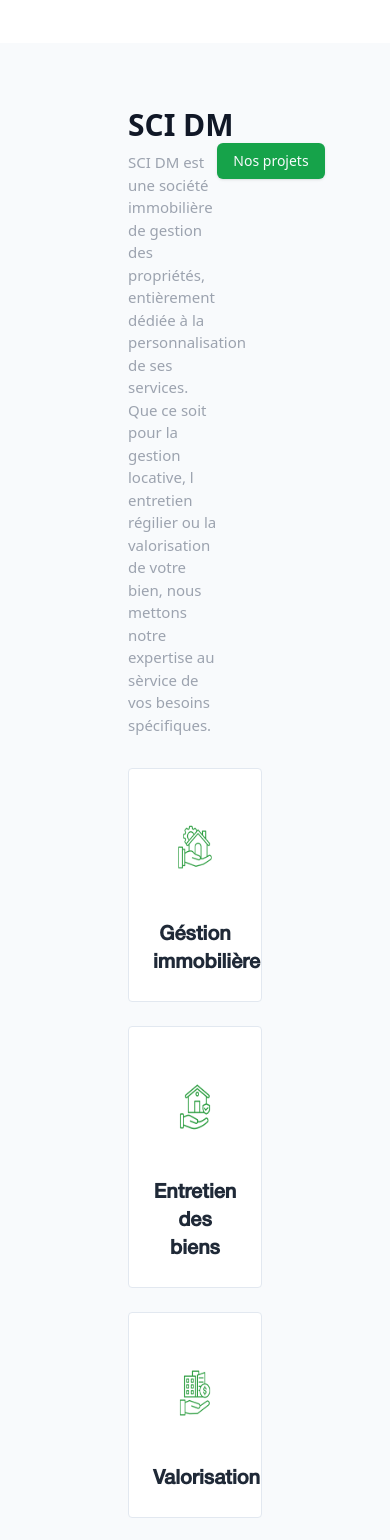
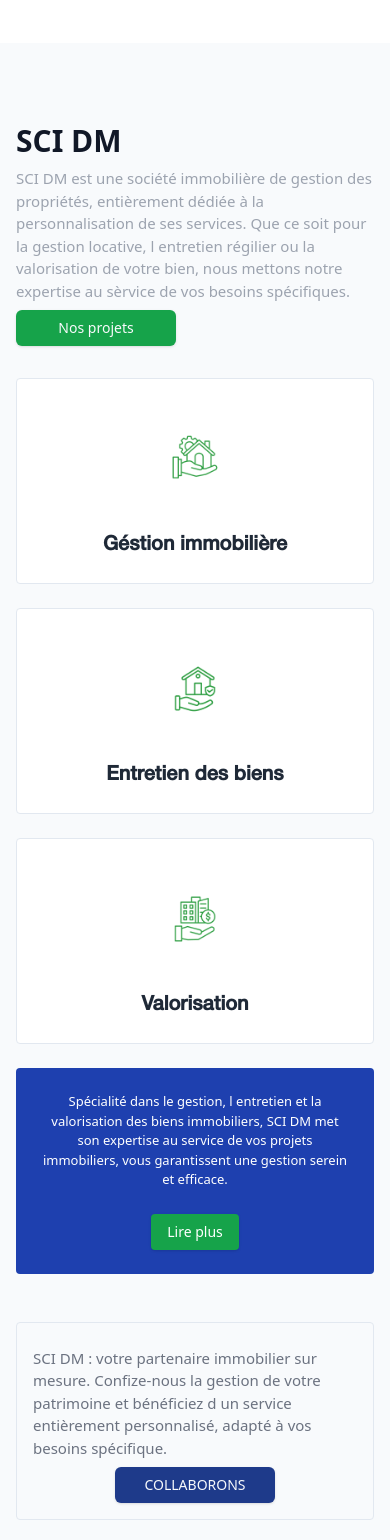
Before and after one commit to SylvHardDev/site-oria, a React (Vite) app: page / in a window 390 px wide. Shown: the part 2360-3900 px from the top of the page. Built offline with nearby package versions, Linux system fonts and the light colour scheme.

Commit message:
fix: resp FilialeSCI

```diff
--- a/src/components/FilialeSCI/FilialeSCI.jsx
+++ b/src/components/FilialeSCI/FilialeSCI.jsx
@@ -1,43 +1,44 @@
-import '../FilialeHCM/FilialeHCM.css'
-import { Button } from '../ui/button';
+import "../FilialeHCM/FilialeHCM.css";
+import { Button } from "../ui/button";
 // import batiments from '../../assets/images/BATIMENTS.png'
-import gestion from '../../assets/images/GESTION_IMMOBILIERE.png'
-import entretien from '../../assets/images/ENTRETIEN_DES_BIENS.png'
-import valorisation from '../../assets/images/VALORISATION_DES_BIENS.png'
-import logo_sci from '../../assets/logo/Logo_SCI_result.webp'
+import entretien from "../../assets/images/ENTRETIEN_DES_BIENS.png";
+import gestion from "../../assets/images/GESTION_IMMOBILIERE.png";
+import valorisation from "../../assets/images/VALORISATION_DES_BIENS.png";
+import logo_sci from "../../assets/logo/Logo_SCI_result.webp";
 
 export default function FilialeSCI() {
   return (
-    <section className="bg-slate-50">
-      <div className="container mx-auto py-16 px-32">
+    <section className="bg-slate-50 py-20">
+      <div className="container mx-auto px-4 md:px-32">
         {/* Section title */}
         <div className="mb-8">
-          <h2 className="text-3xl font-bold text-gray-900">
-            SCI DM
-          </h2>
-          <div className="flex justify-between">
-            <p className="mt-2 text-[15px] w-2/3 text-gray-400">
-              SCI DM est une société immobilière de gestion des propriétés, entièrement dédiée à la personnalisation de ses services. Que ce soit pour la gestion locative, l entretien régilier ou la valorisation de votre bien, nous mettons notre expertise au sèrvice de vos besoins spécifiques.
+          <h2 className="text-3xl font-bold text-gray-900">SCI DM</h2>
+          <div className="flex flex-col md:flex-row justify-between">
+            <p className="my-2 text-[15px] md:w-2/3 text-gray-400">
+              SCI DM est une société immobilière de gestion des propriétés,
+              entièrement dédiée à la personnalisation de ses services. Que ce
+              soit pour la gestion locative, l entretien régilier ou la
+              valorisation de votre bien, nous mettons notre expertise au
+              sèrvice de vos besoins spécifiques.
             </p>
-            <Button className="inline-block backdrop-grayscale-0 w-40 bg-green-600">Nos projets</Button>
-
+            <Button className="inline-block backdrop-grayscale-0 w-40 bg-green-600">
+              Nos projets
+            </Button>
           </div>
         </div>
 
         {/* Cards section */}
-        <div className="grid grid-cols-1 md:grid-cols-4 gap-6">
+        <div className="grid grid-cols-1 md:grid-cols-2 lg:grid-cols-4 gap-6">
           {/* Card 1 */}
 
           <div className="bg-white text-center p-6 border rounded-sm">
             <div className="flex justify-center items-center mb-4">
               {/* Replace the icon here */}
-              <img
-                src={gestion}
-                alt="Réseaux Icon"
-                className="h-28 w-28"
-              />
+              <img src={gestion} alt="Réseaux Icon" className="h-28 w-28" />
             </div>
-            <h3 className="text-xl font-semibold text-gray-800">Géstion immobilière</h3>
+            <h3 className="text-xl font-semibold text-gray-800">
+              Géstion immobilière
+            </h3>
           </div>
 
           {/* Card 2 */}
@@ -50,7 +51,9 @@ export default function FilialeSCI() {
                 className="h-28 w-28 border-solid"
               />
             </div>
-          <h3 className="text-xl font-semibold text-gray-800">Entretien des biens</h3>
+            <h3 className="text-xl font-semibold text-gray-800">
+              Entretien des biens
+            </h3>
           </div>
 
           {/* Card 3 */}
@@ -63,29 +66,40 @@ export default function FilialeSCI() {
                 className="h-28 w-28"
               />
             </div>
-          <h3 className="text-xl font-semibold text-gray-800">Valorisation</h3>
+            <h3 className="text-xl font-semibold text-gray-800">
+              Valorisation
+            </h3>
           </div>
 
           {/* Card 4 */}
           <div className="bg-blue-800 text-center text-white p-6 rounded-sm ">
             <p className="text-[13px]">
-            Spécialité dans le gestion, l entretien et la valorisation des biens immobiliers, SCI DM met son expertise au service de vos projets immobiliers, vous garantissent une gestion serein et efficace.
+              Spécialité dans le gestion, l entretien et la valorisation des
+              biens immobiliers, SCI DM met son expertise au service de vos
+              projets immobiliers, vous garantissent une gestion serein et
+              efficace.
             </p>
-          <Button className="mt-6 bg-green-600 text-white px-4 py-2 rounded-sm">Lire plus</Button>
+            <Button className="mt-6 bg-green-600 text-white px-4 py-2 rounded-sm">
+              Lire plus
+            </Button>
           </div>
-
-
         </div>
 
         {/* Footer section */}
-        <div className="p-4 mt-12 rounded-sm flex items-center justify-between border">
-          <p className="mt-2 text-[15px] w-2/3 text-gray-500">
-            SCI DM : votre partenaire immobilier sur mesure. Confize-nous la gestion de votre patrimoine et bénéficiez d un service entièrement personnalisé, adapté à vos besoins spécifique.
+        <div className="p-4 mt-12 rounded-sm flex flex-col md:flex-row items-center justify-between border">
+          <p className="my-2 text-[15px] md:w-2/3 text-gray-500">
+            SCI DM : votre partenaire immobilier sur mesure. Confize-nous la
+            gestion de votre patrimoine et bénéficiez d un service entièrement
+            personnalisé, adapté à vos besoins spécifique.
           </p>
           <Button className="bg-blue-900 w-40">COLLABORONS</Button>
         </div>
         <div className="logo w-full m-0">
-          <img className='mx-auto mt-6 w-20 m-0 p-0' src={logo_sci} alt="Logo HCM" />
+          <img
+            className="mx-auto mt-6 w-20 m-0 p-0"
+            src={logo_sci}
+            alt="Logo HCM"
+          />
         </div>
       </div>
     </section>
```
Lines whose indentation alone changed are shown as unchanged.
